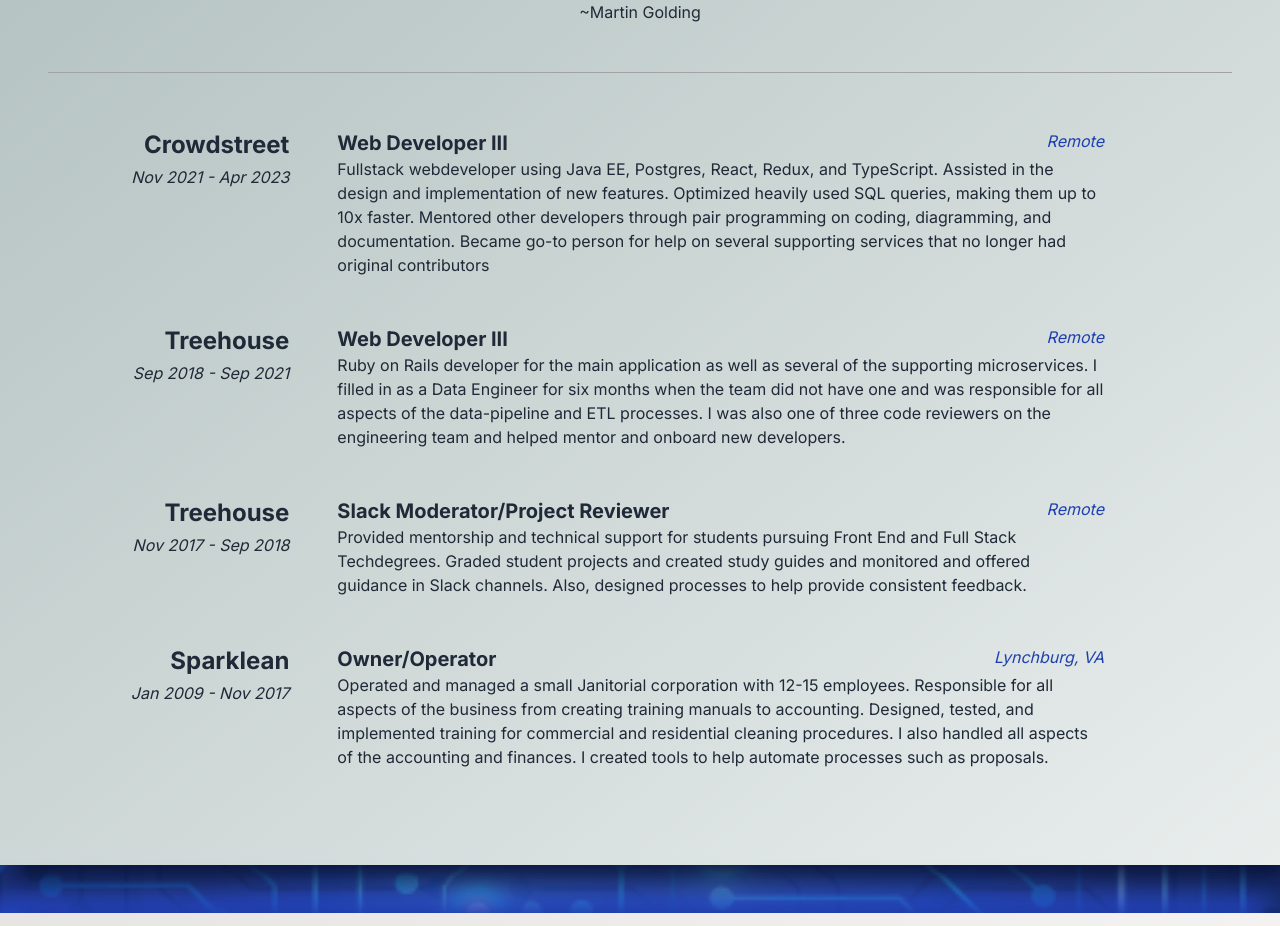
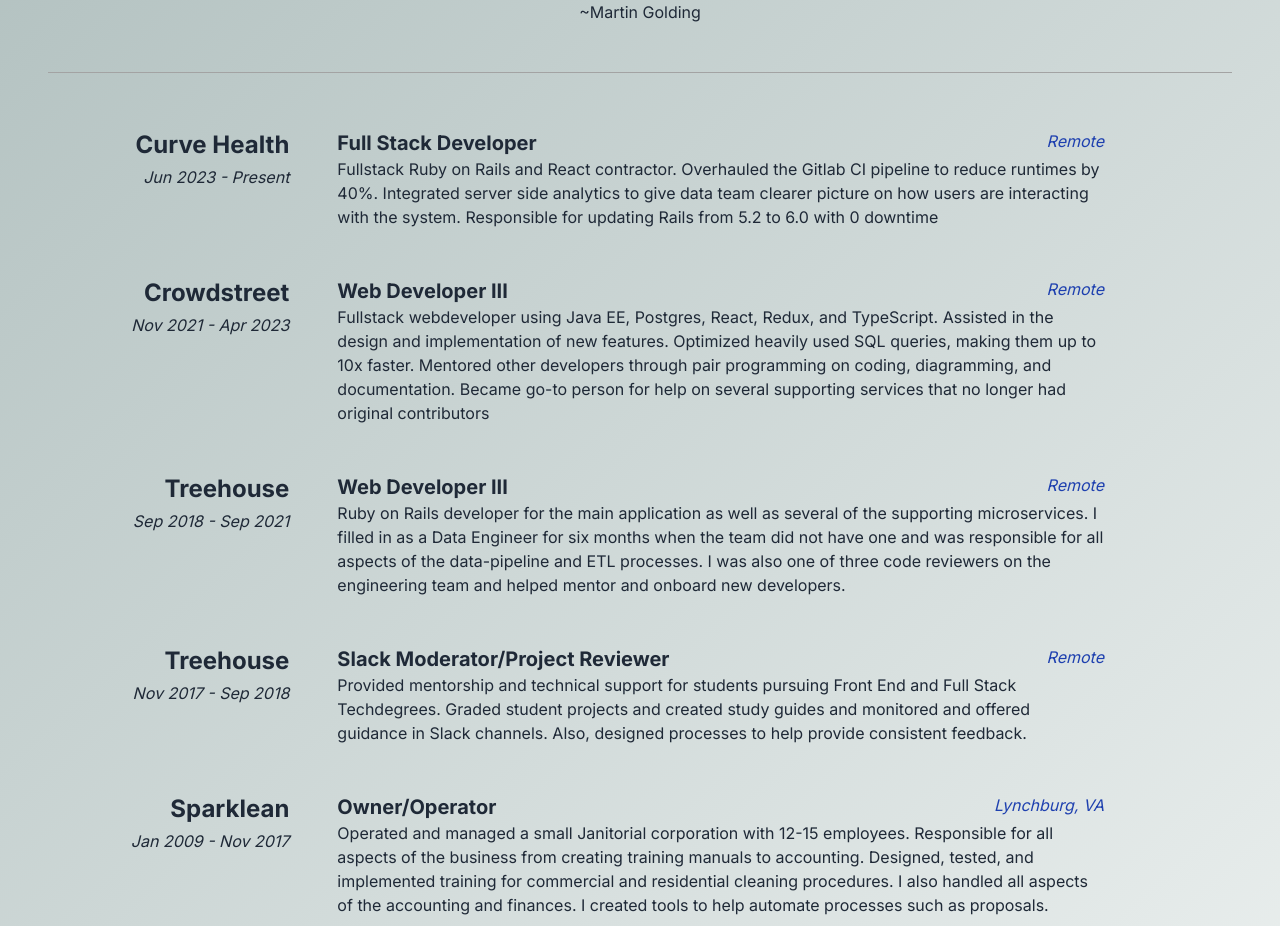
Before and after one commit to randyL78/portfolio_2023, a React app: page / in a window 1280 px wide. Shown: the part 1681-2607 px from the top of the page. Built offline with nearby package versions, Linux system fonts and the light colour scheme.

Commit message:
Add Curve Health to experience section

```diff
--- a/src/data/experience.ts
+++ b/src/data/experience.ts
@@ -1,6 +1,17 @@
 import { Experience } from "@interfaces";
 
 export const experiences: Experience[] = [
+  {
+    company: 'Curve Health',
+    startDate: 'Jun 2023',
+    endDate: 'Present',
+    description: 'Fullstack Ruby on Rails and React contractor. Overhauled the Gitlab CI pipeline ' +
+      'to reduce runtimes by 40%. Integrated server side analytics to give data team clearer picture ' +
+      'on how users are interacting with the system. Responsible for updating Rails from 5.2 to 6.0 with ' +
+      '0 downtime',
+    location: 'Remote',
+    title: 'Full Stack Developer',
+  },
   {
     company: 'Crowdstreet',
     startDate: 'Nov 2021',
```
